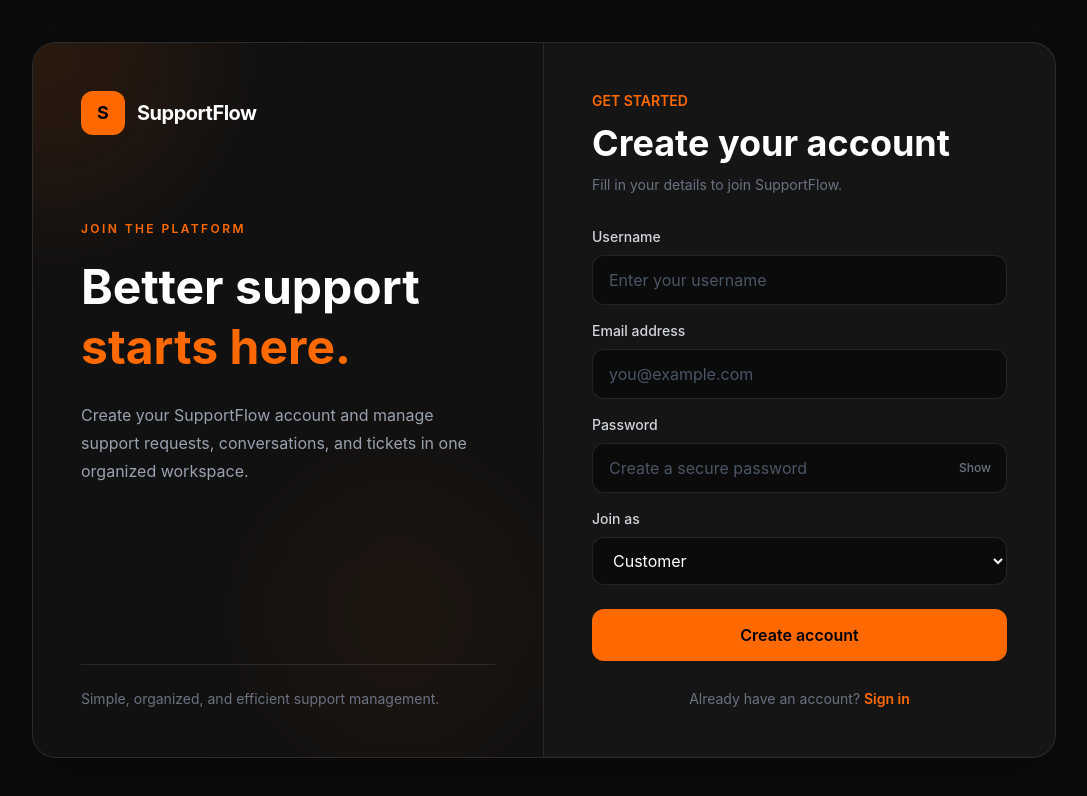
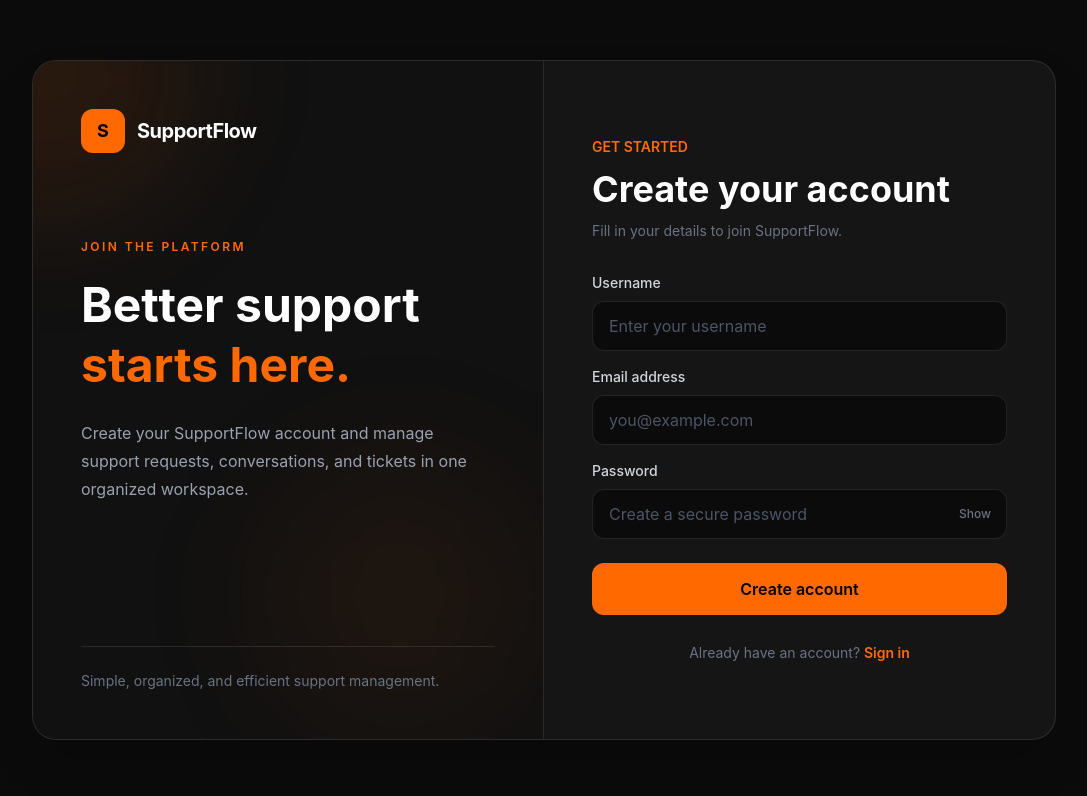
Before and after one commit to fareehaabbasi/Final-FemHackathon, a React app in the folder Frontend/: page /register in a window 1280 px wide. Shown: the top 796 px of the page, without its empty margins (96-1183 px from the left). Built offline with nearby package versions, Linux system fonts and the light colour scheme; no server answers; the HTML template or start-up script is replaced by a standard one.

Commit message:
complete

```diff
--- a/Frontend/src/feature/auth/pages/Register.jsx
+++ b/Frontend/src/feature/auth/pages/Register.jsx
@@ -259,37 +259,6 @@ return (
                         </div>
 
 
-                        {/* Role */}
-                        <div>
-
-                            <label
-                                htmlFor="role"
-                                className="block text-sm font-medium text-gray-300 mb-2"
-                            >
-                                Join as
-                            </label>
-
-                            <select
-                                id="role"
-                                value={role}
-                                onChange={(e) =>
-                                    setRole(e.target.value)
-                                }
-                                className="w-full px-4 py-3 rounded-xl bg-[#0b0b0b] border border-white/10 text-white outline-none transition duration-200 focus:border-orange-500 focus:ring-4 focus:ring-orange-500/10"
-                            >
-                                <option value="customer">
-                                    Customer
-                                </option>
-
-                                <option value="agent">
-                                    Support Agent
-                                </option>
-
-                            </select>
-
-                        </div>
-
-
                         {/* Register Button */}
                         <button
                             type="submit"
```
